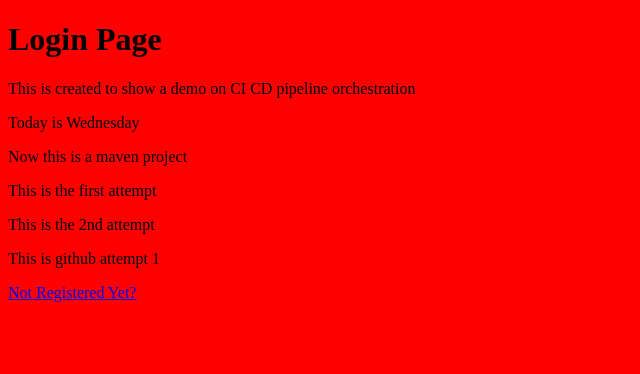
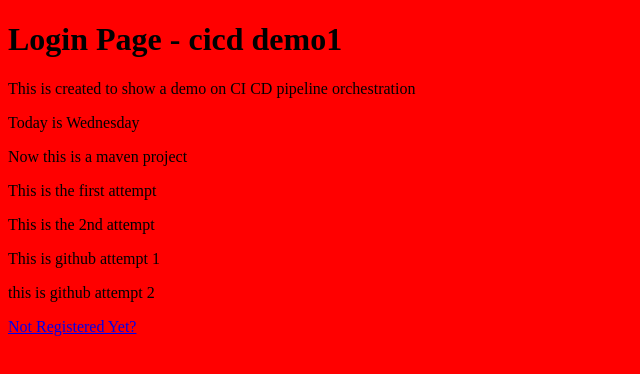
Before and after one commit to gurubbc/myloginapp, a plain HTML site: page LoginApplication/WebContent/index.html in a window 1280 px wide. Shown: the whole page, without its empty margins (0-640 px from the left). Drawn offline with Linux system fonts and the light colour scheme.

Commit message:
cicd pipeline demo attempt1

```diff
--- a/LoginApplication/WebContent/index.html
+++ b/LoginApplication/WebContent/index.html
@@ -5,13 +5,14 @@
 <title>Insert title here</title>
 </head>
 <body bgcolor="red">
-<h1> Login Page </h1>
+<h1> Login Page - cicd demo1 </h1>
 <p> This is created to show a demo on CI CD pipeline orchestration </p>
 <P> Today is Wednesday </P>
 <p> Now this is a maven project </p>
 <p> This is the first attempt </p>
 <p> This is the 2nd attempt </p>
 <p> This is github attempt 1 </p>
+<p> this is github attempt 2 </p>
 
 <a href="Registration.html">Not Registered Yet?</a>
 </body>
```
